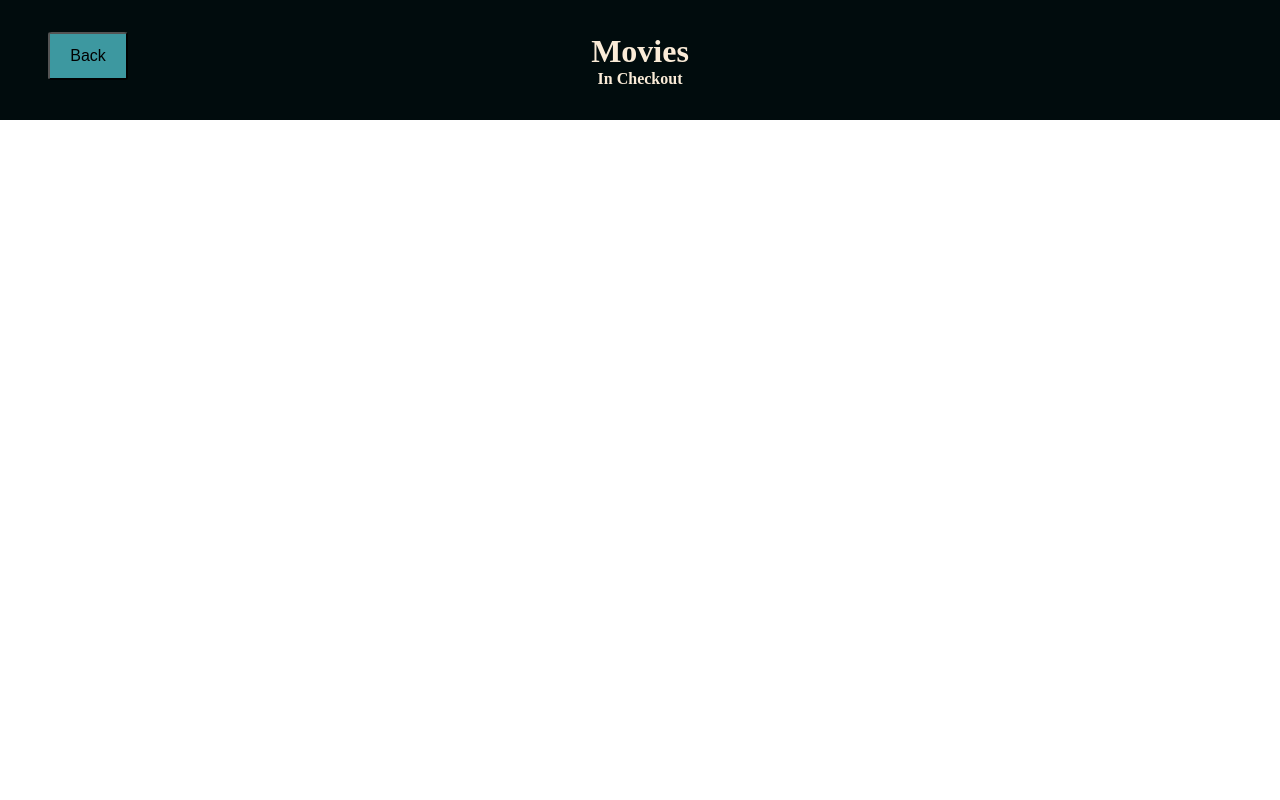
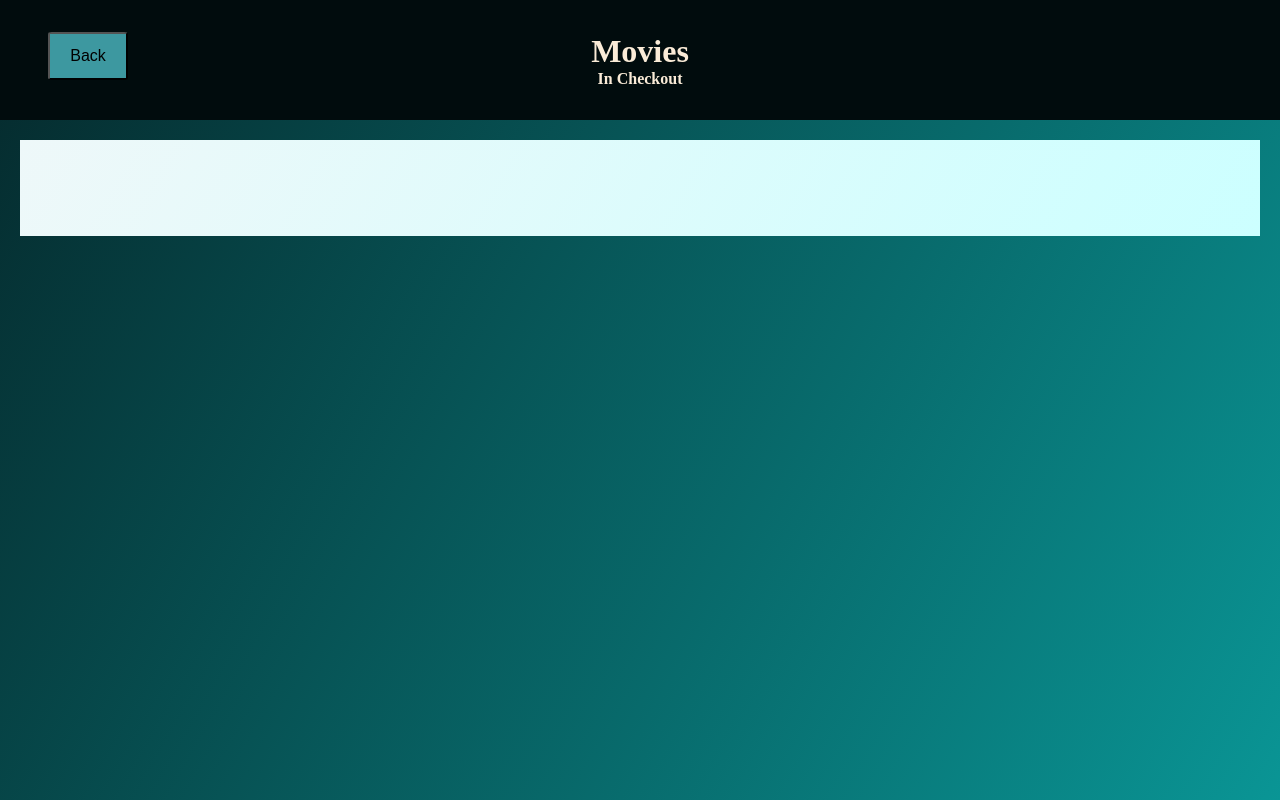
Before and after one commit to jonz9/MovieStore, a Vue app in the folder moviestore/: page /checkout in a window 1280 px wide. Built offline with nearby package versions, Linux system fonts and the light colour scheme.

Commit message:
finished styling checkout page

```diff
--- a/moviestore/src/views/CheckoutView.vue
+++ b/moviestore/src/views/CheckoutView.vue
@@ -14,9 +14,9 @@ const router = useRouter();
       <button class="back-button" @click="router.push('/movies')">Back</button>
     </div>
     <div class="movie-checkout">
-      <div v-for="movie in store.cart">
-        <h1>{{ movie.title }}</h1>
+      <div class="cart-container" v-for="movie in store.cart">
         <img :src="`https://image.tmdb.org/t/p/w500/${movie.poster}`" />
+        <h2>{{ movie.title }}</h2>
       </div>
     </div>
   </div>
@@ -24,13 +24,15 @@ const router = useRouter();
 
 <style scoped>
 img {
-  height: 15em;
+  height: 13em;
 }
 
 #checkout-page {
-  background: linear-gradient(120deg, #eef8f9, #ccffff);
+  background: linear-gradient(120deg, #05292c, #0a9595);
+  height: 100vh;
+  width: 100vw;
+  align-items: center;
   justify-content: center;
-  align-items: center;
 }
 
 .checkout-header {
@@ -44,9 +46,20 @@ img {
 }
 
 .movie-checkout {
+  background: linear-gradient(120deg, #eef8f9, #ccffff);
   margin: 20px;
+  display: grid;
+  grid-template-columns: repeat(4, 1fr);
+  grid-gap: 5em;
+  padding: 3em;
 }
 
+.cart-container {
+  display: flex;
+  flex-direction: column;
+  justify-content: center;
+  align-items: center;
+}
 .back-button {
   position: absolute;
   top: 2em;
--- a/moviestore/src/views/MoviesView.vue
+++ b/moviestore/src/views/MoviesView.vue
@@ -19,7 +19,10 @@ const toggleModal = (id) => {
   <div id="movies-page">
     <div class="movies-header">
       <h1>Movies Page</h1>
-      <button @click="router.push('/checkout')">Checkout</button>
+      <div class="buttons">
+        <button @click="router.push('/checkout')">Checkout</button>
+        <button @click="router.push('/login')">Back</button>
+      </div>
     </div>
     <div v-if="store.movies" class="tiles-container">
       <div v-for="movie in store.movies" class="movie-tile">
@@ -49,6 +52,9 @@ const toggleModal = (id) => {
   margin-bottom: 20px;
 }
 
+.buttons {
+  gap: 2em;
+}
 .movies-header button {
   height: 2em;
   width: 5em;
```
